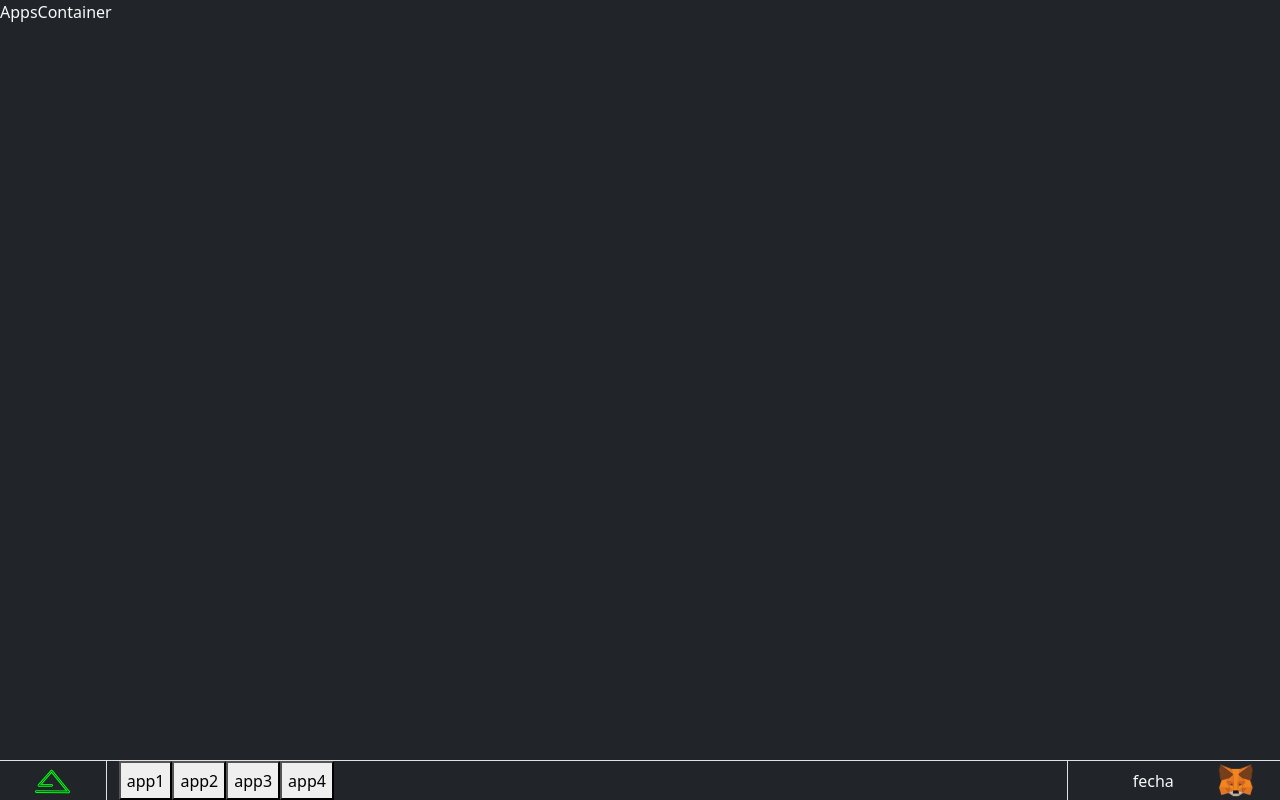
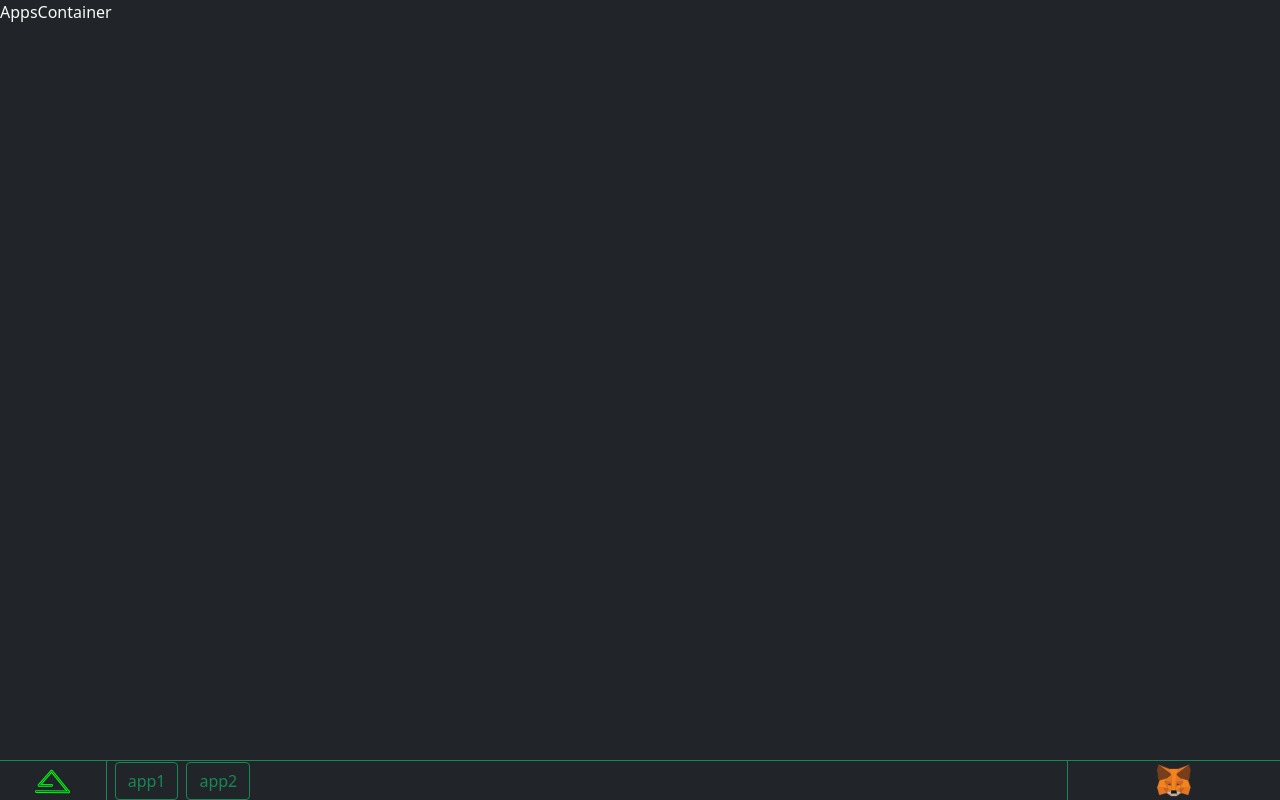
Before and after one commit to sberrus/digital-threat, a React (Vite) app: page /window in a window 1280 px wide. Built offline with nearby package versions, Linux system fonts and the light colour scheme.

Commit message:
refactoring appbar components

```diff
--- a/src/components/system/MainMenu/MainMenu.tsx
+++ /dev/null
@@ -1,16 +0,0 @@
-import DigitalThreatLogo from "../assets/logos/DigitalThreatLogo.svg";
-const MainMenu = () => {
-	return (
-		<button
-			className="h-100 w-100 bg-dark p-1"
-			style={{
-				border: "none",
-			}}
-			type="button"
-		>
-			<img src={DigitalThreatLogo} alt="Digital Threat Logo" width="35px" height={"33px"} />
-		</button>
-	);
-};
-
-export default MainMenu;
--- a/src/components/system/TaskBar.tsx
+++ /dev/null
@@ -1,52 +0,0 @@
-import { Col, Container, Row } from "react-bootstrap";
-import MainMenu from "./MainMenu/MainMenu";
-import Web3Connector from "./Web3Connector/Web3Connector";
-
-const TaskBar = () => {
-	return (
-		<Container fluid className="border-top" style={{ height: "5%" }}>
-			<Row className="h-100">
-				<Col id="menu" sm={1} className="h-100 d-flex align-items-center justify-content-center border-end">
-					<MainMenu />
-				</Col>
-				<Col
-					id="appsBar"
-					sm={5}
-					md={7}
-					lg={8}
-					xl={9}
-					className="h-100 d-flex align-items-center justify-content-start"
-				>
-					<div className="d-flex justify-content-center h-100">
-						<button>app1</button>
-						<button>app2</button>
-						<button>app3</button>
-						<button>app4</button>
-					</div>
-				</Col>
-				<Col
-					id="walletAndData"
-					sm={6}
-					md={4}
-					lg={3}
-					xl={2}
-					className="h-100 d-flex align-items-center justify-content-center border-start"
-				>
-					<Container fluid className="h-100">
-						<Row className="h-100">
-							<Col sm={9} className="h-100 d-flex align-items-center justify-content-center">
-								<span>fecha</span>
-							</Col>
-							<Col sm={3} className="h-100 d-flex align-items-center justify-content-center">
-								{" "}
-								<Web3Connector />
-							</Col>
-						</Row>
-					</Container>
-				</Col>
-			</Row>
-		</Container>
-	);
-};
-
-export default TaskBar;
--- /dev/null
+++ b/src/components/system/TaskBar/AppsBar/AppsBar.tsx
@@ -0,0 +1,25 @@
+import { Col, Row } from "react-bootstrap";
+
+const AppsBar = () => {
+	return (
+		<Col
+			id="appsBar"
+			sm={5}
+			md={7}
+			lg={8}
+			xl={9}
+			className="h-100 d-flex align-items-center justify-content-start"
+		>
+			<Row>
+				<Col as="button" className="btn btn-outline-success ms-2 h-75">
+					app1
+				</Col>
+				<Col as="button" className="btn btn-outline-success ms-2 h-75">
+					app2
+				</Col>
+			</Row>
+		</Col>
+	);
+};
+
+export default AppsBar;
--- /dev/null
+++ b/src/components/system/TaskBar/DateAndWidget/DateAndWidget.tsx
@@ -0,0 +1,19 @@
+import { Col, Container } from "react-bootstrap";
+import Web3Connector from "./Web3Connector/Web3Connector";
+
+const DateAndWidget = () => {
+	return (
+		<Col
+			id="walletAndData"
+			sm={6}
+			md={4}
+			lg={3}
+			xl={2}
+			className="h-100 d-flex align-items-center justify-content-center border-start border-success"
+		>
+			<Web3Connector />
+		</Col>
+	);
+};
+
+export default DateAndWidget;
--- a/src/components/system/Web3Connector/Web3Connector.tsx
+++ b/src/components/system/TaskBar/DateAndWidget/Web3Connector/Web3Connector.tsx
@@ -1,4 +1,4 @@
-import UseWeb3Auth from "../../../contexts/UseWeb3Auth";
+import UseWeb3Auth from "../../../../../contexts/UseWeb3Auth";
 import MetamaskLogo from "./assets/MetamaskLogo.svg";
 
 const Web3Connector = () => {
@@ -12,9 +12,9 @@ const Web3Connector = () => {
 		<>
 			<button
 				onClick={() => {
-					alert();
+					alert("Holi");
 				}}
-				className="w-auto h-100 bg-dark"
+				className="h-100 bg-dark"
 				style={{ border: "none" }}
 			>
 				<img src={MetamaskLogo} alt="Metamask Logo" />
--- /dev/null
+++ b/src/components/system/TaskBar/MainMenu/MainMenu.tsx
@@ -0,0 +1,23 @@
+import { Col } from "react-bootstrap";
+import DigitalThreatLogo from "../../assets/logos/DigitalThreatLogo.svg";
+const MainMenu = () => {
+	return (
+		<Col
+			id="menu"
+			sm={1}
+			className="h-100 d-flex align-items-center justify-content-center border-end border-success"
+		>
+			<button
+				className="h-100 w-100 bg-dark p-1"
+				style={{
+					border: "none",
+				}}
+				type="button"
+			>
+				<img src={DigitalThreatLogo} alt="Digital Threat Logo" width="35px" height={"33px"} />
+			</button>
+		</Col>
+	);
+};
+
+export default MainMenu;
--- /dev/null
+++ b/src/components/system/TaskBar/TaskBar.tsx
@@ -0,0 +1,19 @@
+import { Col, Container, Row } from "react-bootstrap";
+import MainMenu from "./MainMenu/MainMenu";
+import Web3Connector from "./DateAndWidget/Web3Connector/Web3Connector";
+import AppsBar from "./AppsBar/AppsBar";
+import DateAndWidget from "./DateAndWidget/DateAndWidget";
+
+const TaskBar = () => {
+	return (
+		<Container fluid className="border-top border-success" style={{ height: "5%" }}>
+			<Row className="h-100">
+				<MainMenu />
+				<AppsBar />
+				<DateAndWidget />
+			</Row>
+		</Container>
+	);
+};
+
+export default TaskBar;
```
Also changed, not shown: src/pages/Window.tsx (+2 -6 lines), src/components/system/TaskBar/DateAndWidget/Web3Connector/assets/MetamaskLogo.svg (renamed from src/components/system/Web3Connector/assets/MetamaskLogo.svg).
